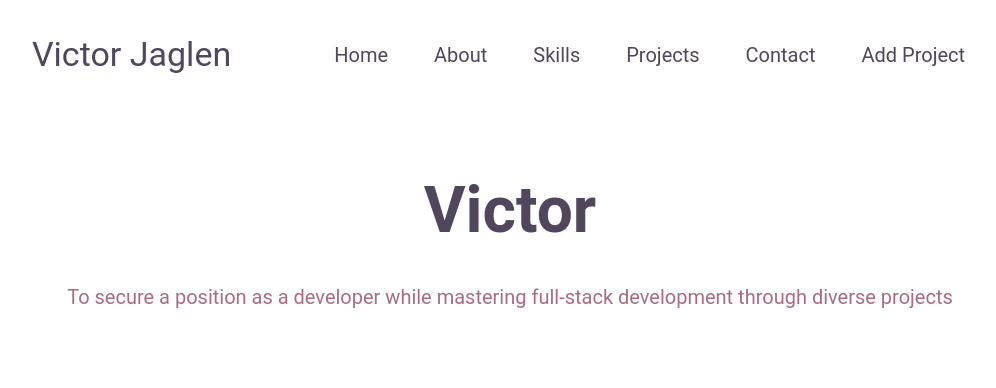
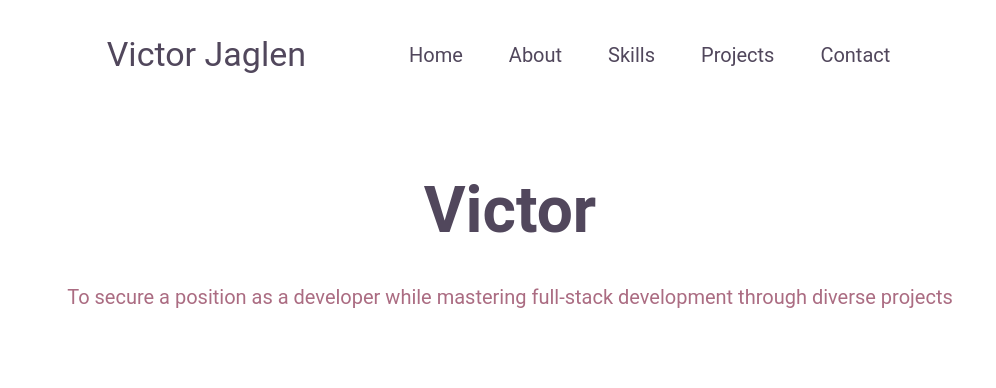
Before and after one commit to Victorjaglen/python-sqlalchemy-portfolio-master, a Flask app: page /about in a window 1280 px wide; the page is wider, and only the part inside the window is pictured. Shown: the top 388 px of that part, without its empty margins (130-1126 px from the left). Run offline with Flask 3, Linux system fonts and the light colour scheme.

Commit message:
Latest changes

```diff
--- a/templates/layout.html
+++ b/templates/layout.html
@@ -39,9 +39,6 @@
                             <li class="nav-item">
                                 <a class="nav-link" href="{{ url_for('index')}}#contact">Contact</a>
                             </li>
-                            <li class="nav-item">
-                                <a class="nav-link" href="{{ url_for('create_project') }}">Add Project</a>
-                            </li>
                         </ul>
                     </div>
                 </div>
```
